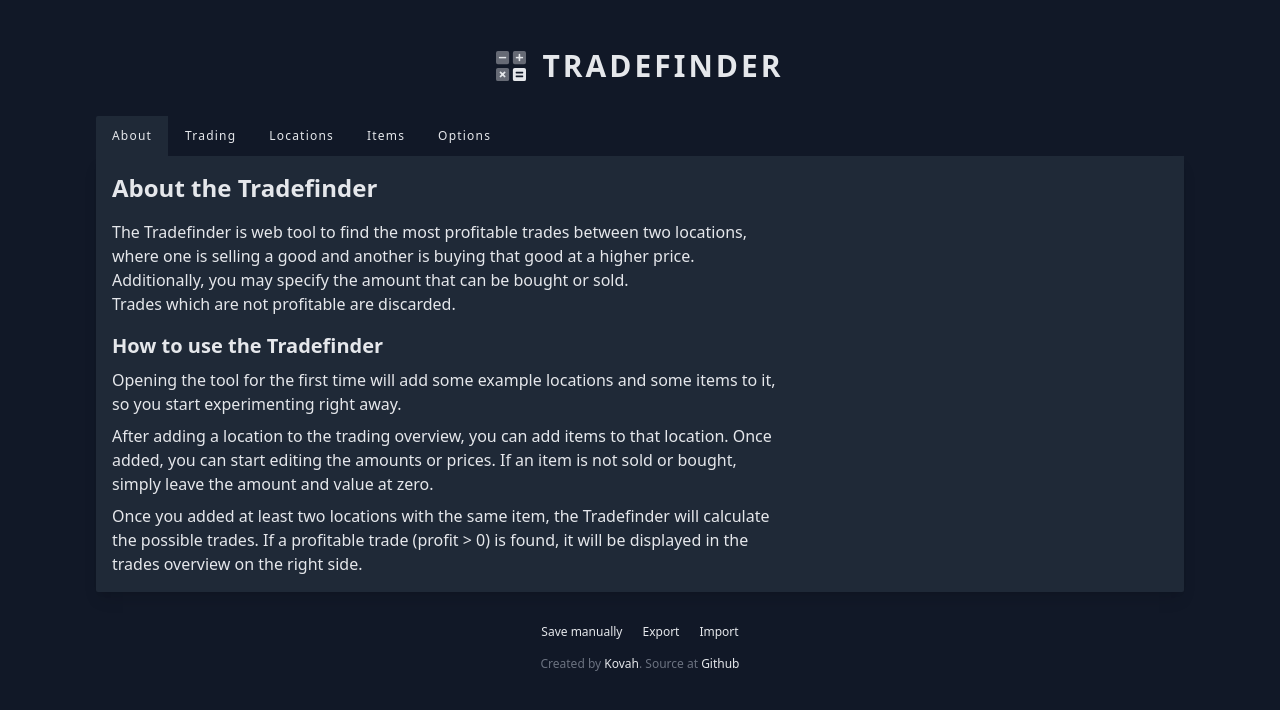
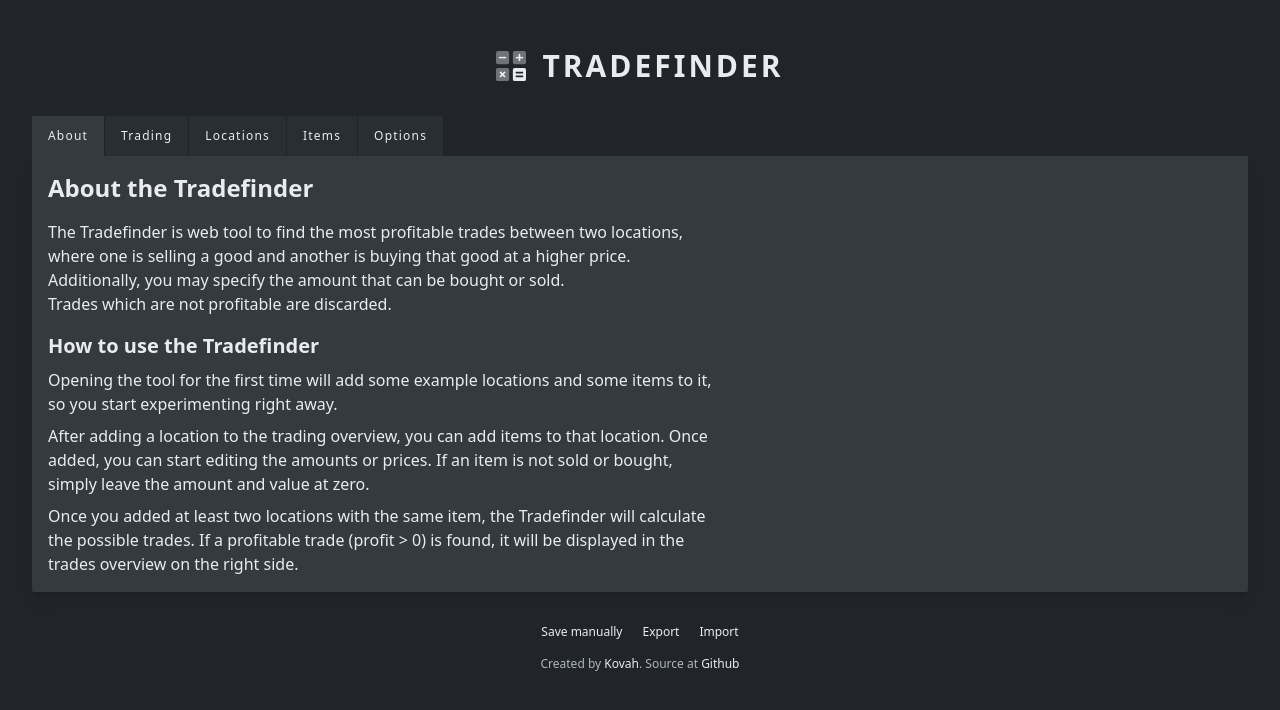
Before and after one commit to Kovah/Tradefinder, a React (Vite) app: page / in a window 1280 px wide. Shown: the top 710 px of the page. Built offline with nearby package versions, Linux system fonts and the light colour scheme.

Commit message:
Adjust design

```diff
--- a/src/App.js
+++ b/src/App.js
@@ -8,7 +8,7 @@ export const appVersion = 1651646797;
 
 export function App () {
   return (
-    <div className="container mx-auto max-w-6xl p-4 md:p-8">
+    <div className="container mx-auto max-w-8xl p-4 md:p-8">
       <Header/>
       <Main/>
       <Footer/>
--- a/src/features/items/ItemOverview.js
+++ b/src/features/items/ItemOverview.js
@@ -13,7 +13,7 @@ export function ItemOverview () {
   const [modalVisible, setModalVisible] = React.useState(false);
 
   const listItems = items.map((item) =>
-    <div className="border border-gray-700 p-4 text-center text-2xl rounded-sm
+    <div className="border border-gray-850 p-4 text-center text-2xl rounded-sm
                     cursor-pointer hover:shadow-md transition-shadow duration-200"
       key={item.ident} data-ident={item.ident} onClick={toggleEditForm}>
       {item.name}
--- a/src/features/locations/LocationOverview.js
+++ b/src/features/locations/LocationOverview.js
@@ -13,8 +13,8 @@ export function LocationOverview () {
   const [modalVisible, setModalVisible] = React.useState(false);
 
   const listLocations = locations.map((location) =>
-    <div className="border border-gray-700 p-4 text-center text-2xl rounded-sm
-                    cursor-pointer hover:shadow-md transition-shadow duration-200"
+    <div className="border border-gray-850 p-4 text-center text-2xl rounded-sm
+                    cursor-pointer hover:shadow-md transition-shadow"
       key={location.ident} data-ident={location.ident} onClick={toggleEditForm}>
       {location.name}
     </div>
--- a/src/features/options/Options.js
+++ b/src/features/options/Options.js
@@ -48,7 +48,7 @@ export function Options () {
 
       </div>
 
-      <div className="mt-16 p-4 border border-red-700 rounded-sm">
+      <div className="mt-16 p-4 border border-red-500 border-opacity-50 rounded-sm">
         <h2 className="text-xl font-bold text-red-500">Danger Zone</h2>
 
         <div className="mt-8">
--- a/src/features/trading/Location.js
+++ b/src/features/trading/Location.js
@@ -12,7 +12,7 @@ export function Location (props) {
   const [modalVisible, setModalVisible] = React.useState(false);
   const [modalContent, setModalContent] = React.useState('');
 
-  const locationClass = 'border-l border-r border-b border-gray-700 p-1 rounded-sm'
+  const locationClass = 'border-l border-r border-b border-gray-850 p-1 rounded-sm'
     + (props.isFirst ? ' rounded-t-sm border-t' : '')
     + (props.isLast ? ' rounded-b-sm' : '');
 
--- a/src/features/trading/Trades.js
+++ b/src/features/trading/Trades.js
@@ -60,7 +60,7 @@ export function Trades () {
   });
 
   const allTrades = possibleTrades.map(trade =>
-    <div className="border border-gray-700 p-2 rounded-sm" key={trade.from+trade.item+trade.to}>
+    <div className="border border-gray-850 p-2 rounded-sm" key={trade.from+trade.item+trade.to}>
       <div className="flex items-center justify-between">
         <div className="flex-1 text-red-500">{trade.from}</div>
         <div className="px-3 text-sm text-gray-500">&gt;</div>
--- a/src/layout/Main.js
+++ b/src/layout/Main.js
@@ -37,36 +37,26 @@ export function Main () {
     dispatch(changeSavedTab(toTab));
   }
 
+  function tabClass (isActive) {
+    return 'py-3 px-2 sm:px-4 cursor-pointer border-r border-gray-900 hover:bg-gray-800 ' + (isActive ? 'bg-gray-800' : 'bg-gray-850');
+  }
+
   return (
     <div className="my-8">
       <div className="flex trading-wider sm:tracking-widest text-xs">
-        <div className={
-          'py-3 px-2 sm:px-4 rounded-tl-sm cursor-pointer border-r border-gray-900 ' + (activeTab === T_ABOUT ? 'bg-gray-800' : 'bg-gray-850')
-        }
-          onClick={() => changeTab(T_ABOUT)}>
+        <div className={tabClass(activeTab === T_ABOUT)} onClick={() => changeTab(T_ABOUT)}>
           About
         </div>
-        <div className={
-          'py-3 px-2 sm:px-4 cursor-pointer border-r border-gray-900 ' + (activeTab === T_TRADING ? 'bg-gray-800' : 'bg-gray-850')
-        } onClick={() => changeTab(T_TRADING)}>
+        <div className={tabClass(activeTab === T_TRADING)} onClick={() => changeTab(T_TRADING)}>
           Trading
         </div>
-        <div className={
-          'py-3 px-2 sm:px-4 cursor-pointer border-r border-gray-900 ' + (activeTab === T_LOCATIONS ? 'bg-gray-800' : 'bg-gray-850')
-        }
-          onClick={() => changeTab(T_LOCATIONS)}>
+        <div className={tabClass(activeTab === T_LOCATIONS)} onClick={() => changeTab(T_LOCATIONS)}>
           Locations
         </div>
-        <div className={
-          'py-3 px-2 sm:px-4 cursor-pointer border-r border-gray-900 ' + (activeTab === T_ITEMS ? 'bg-gray-800' : 'bg-gray-850')
-        }
-          onClick={() => changeTab(T_ITEMS)}>
+        <div className={tabClass(activeTab === T_ITEMS)} onClick={() => changeTab(T_ITEMS)}>
           Items
         </div>
-        <div className={
-          'py-3 px-2 sm:px-4 rounded-tr-sm cursor-pointer ' + (activeTab === T_OPTIONS ? 'bg-gray-800' : 'bg-gray-850')
-        }
-          onClick={() => changeTab(T_OPTIONS)}>
+        <div className={tabClass(activeTab === T_OPTIONS)} onClick={() => changeTab(T_OPTIONS)}>
           Options
         </div>
       </div>
--- a/tailwind.config.js
+++ b/tailwind.config.js
@@ -5,6 +5,22 @@ module.exports = {
   ],
   theme: {
     extend: {
+      colors: {
+        gray: {
+          '50': '#fff',
+          '100': '#f8f9fa',
+          '200': '#e9ecef',
+          '300': '#dee2e6',
+          '400': '#ced4da',
+          '500': '#adb5bd',
+          '600': '#6c757d',
+          '700': '#495057',
+          '800': '#343a40',
+          '850': '#282e33',
+          '900': '#212529',
+          '950': '#121417',
+        }
+      },
       fontSize: {
         'xxs': '.65rem'
       }
```
